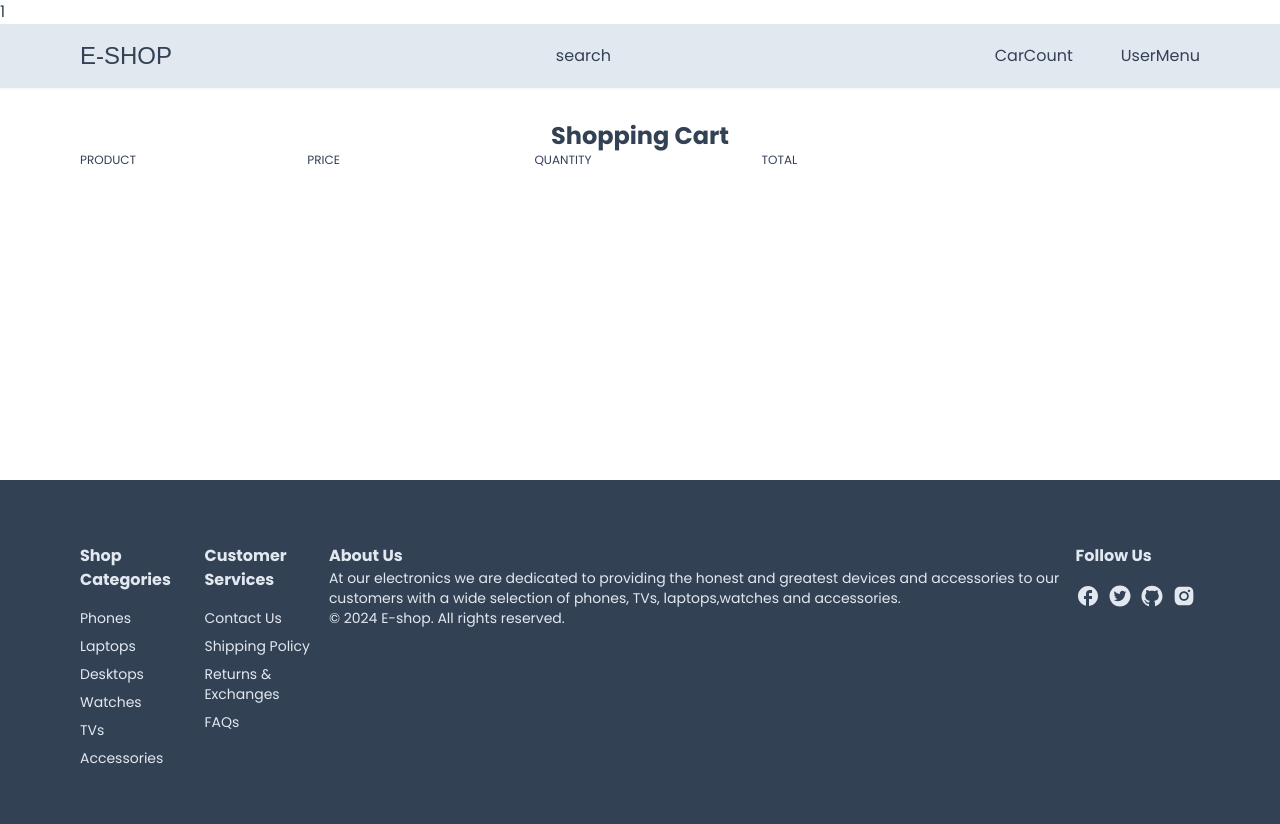
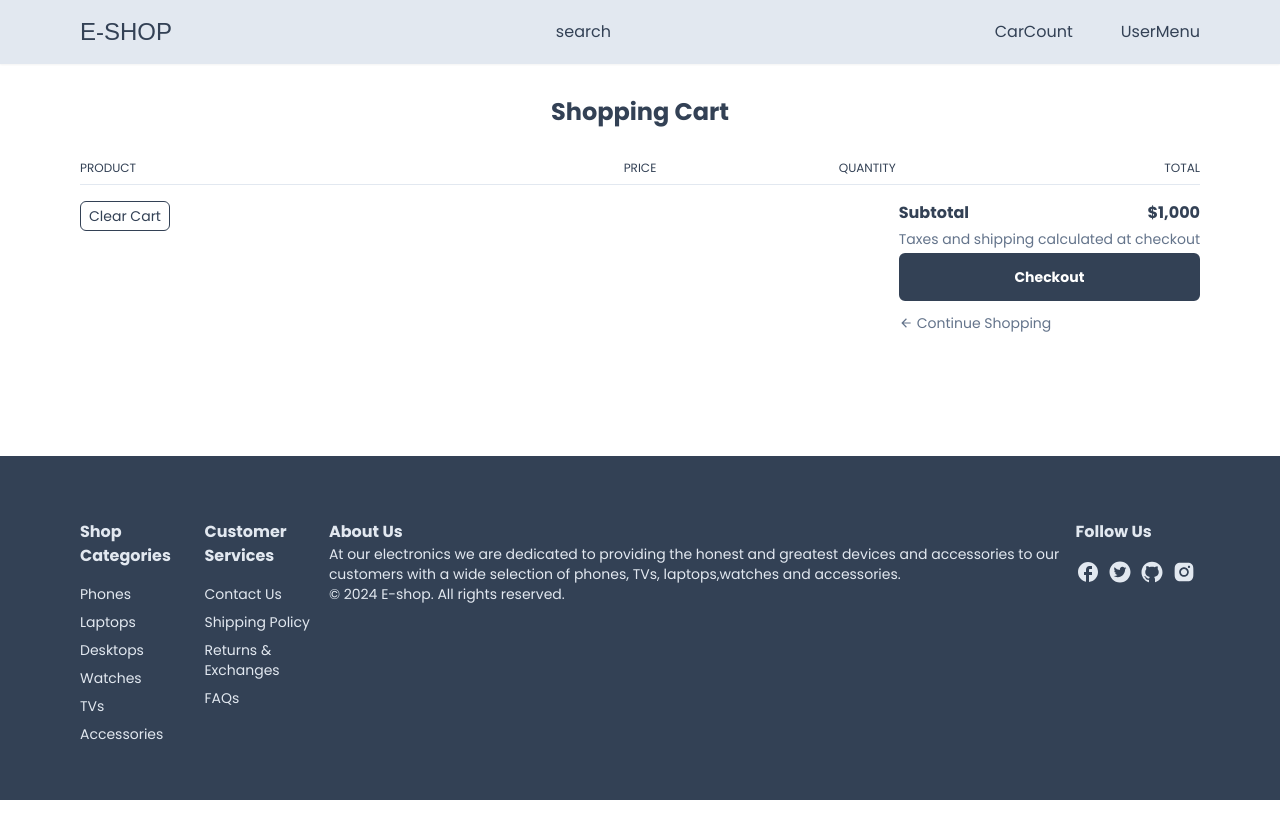
Before and after one commit to Anonymous-Roys/techHaven, a Next.js app: page /cart in a window 1280 px wide. After the commit the page ends 800 px from the top, so only its background shows below. Built offline with nearby package versions, Linux system fonts and the light colour scheme; a web font is replaced by a local one.

Commit message:
cartItems

```diff
--- a/app/cart/CartClient.tsx
+++ b/app/cart/CartClient.tsx
@@ -1,7 +1,10 @@
+'use client'
 import Link from "next/link";
 import { useCart } from "../hooks/useCart";
 import { MdArrowBack } from "react-icons/md";
 import Heading from "../components/Heading";
+import Button from "../components/Button";
+import ItemContent from "./ItemContent";
 
 const CartClient = () => {
     const {cartProducts} =  useCart()
@@ -28,11 +31,50 @@ const CartClient = () => {
         text-xs
         gap-4
         pb-2
+        mt-8
         items-center">
-            <div className="span-2">PRODUCT</div>
-            <div>PRICE</div>
-            <div>QUANTITY</div>
-            <div>TOTAL</div>
+            <div className="col-span-2
+            justify-self-start">
+                PRODUCT
+            </div>
+            <div className="justify-self-center">PRICE</div>
+            <div className="justify-self-center">QUANTITY</div>
+            <div className="justify-self-end">TOTAL</div>
+        </div>
+        <div>
+            {
+                cartProducts && cartProducts.map((item)=>{
+                    return <ItemContent key={item.id} item={item}/>
+                })
+            }
+        </div>
+        <div className="border-t-[1.5px]
+        border-slate-200 py-4 flex justify-between gap-4">
+            <div className="w-[90px]">
+                <Button label="Clear Cart" onClick={()=>{
+
+                }} small outline/>
+            </div>
+            <div className="text-sm flex flex-col gap-1 items-start">
+
+                    <div className="flex justify-between w-full
+                    text-base font-semibold">
+                        <span>Subtotal</span>
+                        <span>$1,000</span>
+                    </div>
+
+                    <p className="text-slate-500">Taxes and shipping calculated at checkout</p>
+                    <Button label="Checkout" onClick={()=>{
+
+                    }}/>
+                 <Link href={"/"} className="
+                text-slate-500
+                flex items-center
+                gap-1 mt-2">
+                    <MdArrowBack/>
+                    <span>Continue Shopping</span>
+                </Link>
+            </div>
         </div>
     </div> );
 }
--- /dev/null
+++ b/app/cart/ItemContent.tsx
@@ -0,0 +1,46 @@
+"use client";
+
+import { formatPrice } from "@/utils/formatPrice";
+import { CartProductType } from "../product/[productId]/ProductDetails";
+import Link from "next/link";
+
+
+
+interface ItemContentProps{
+    item: CartProductType;
+}
+
+const ItemContent: React.FC<ItemContentProps> = ({
+    item
+})=>{
+    return(
+        <div className="grid
+        grid-cols-5
+        text-xs
+        md:text-sm gap-0border-t-[1.5px]
+        border-slate-200
+        py-4">
+
+            <div className="
+            cols-span-2
+            justify-self-content
+            flex
+            gap-2
+            md:gap-4">
+                <Link href={`/products/${item.id}`}>
+                    <div className=""></div>
+                </Link>
+                <div className="flex flex-col justify-between">
+                <Link href={`/product/${item.id}`}>
+                    {item.name}
+                </Link>
+                </div>
+            </div>
+            <div>{formatPrice(item.price)}</div>
+            <div></div>
+            <div></div>
+        </div>
+    )
+}
+
+export default ItemContent
--- a/package.json
+++ b/package.json
@@ -16,6 +16,7 @@
     "next": "14.1.4",
     "react": "^18",
     "react-dom": "^18",
+    "react-hot-toast": "^2.4.1",
     "react-icons": "^5.0.1"
   },
   "devDependencies": {
```
Also changed, not shown: app/layout.tsx (+5 -3 lines), 1 other file (tests, documents, lock files or other folders).
